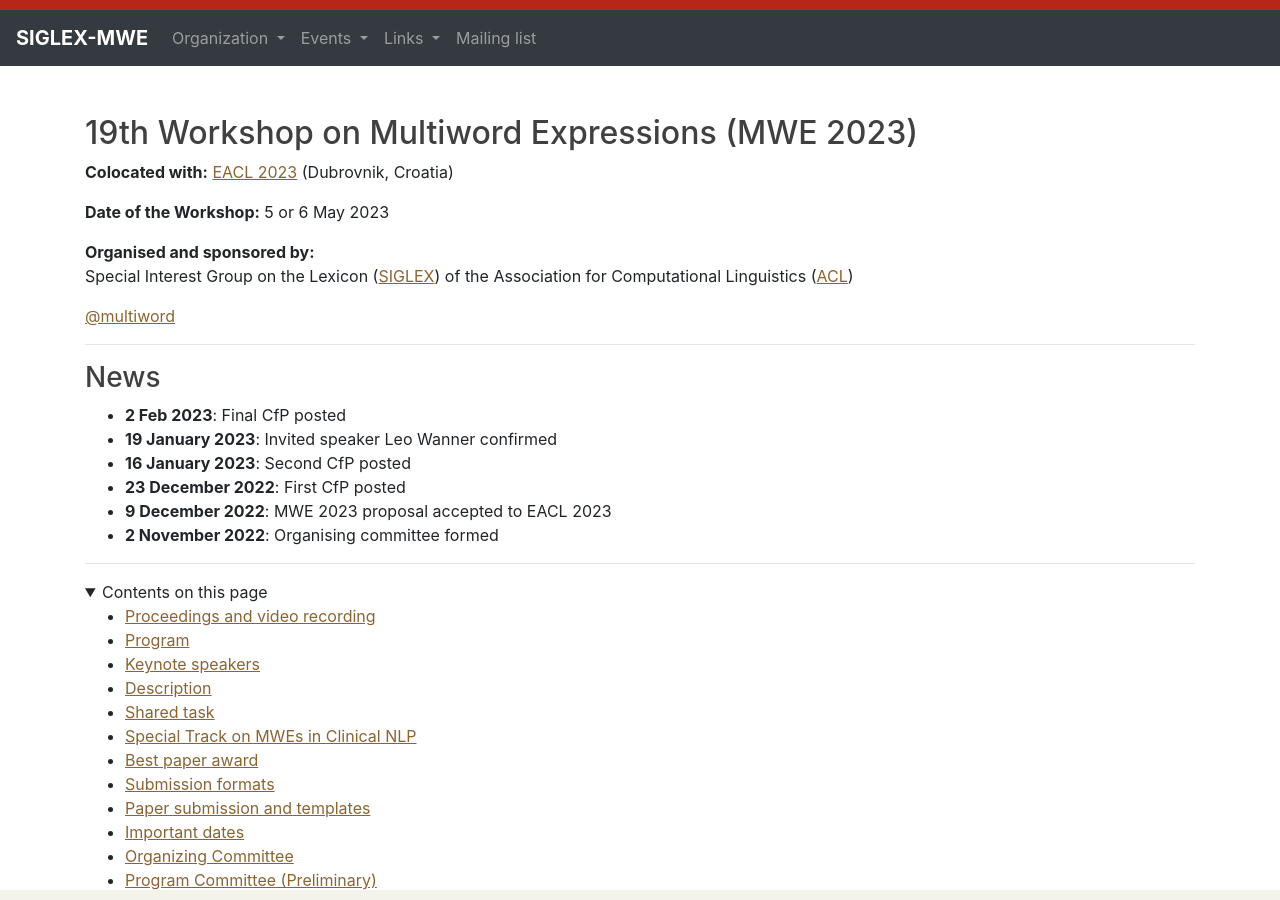
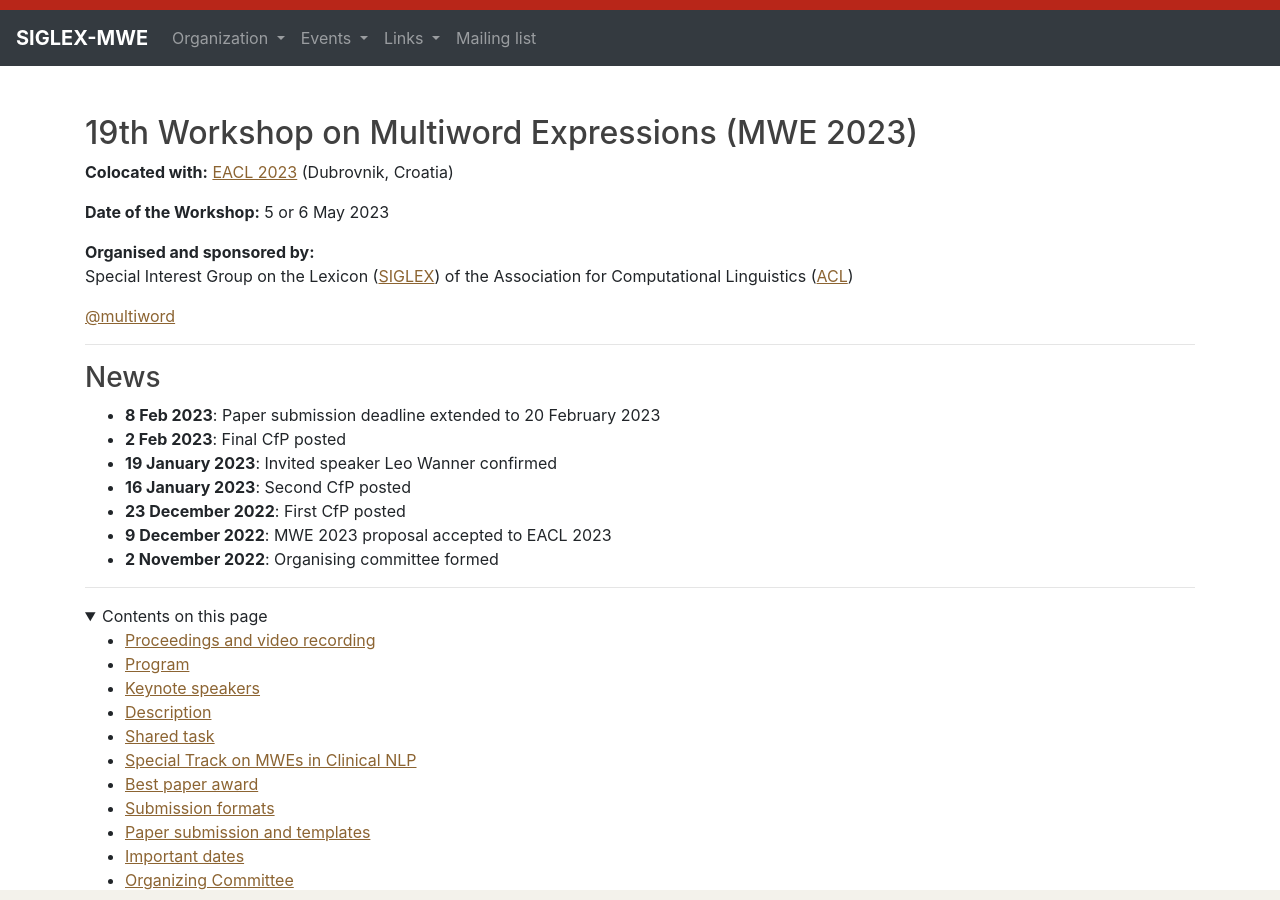
Before and after one commit to multiword/multiword.github.io, a Jekyll site: the page built from mwe2023/index.md, in a window 1280 px wide and 900 px high. Built offline with Jekyll 4.4.1, drawn with Linux system fonts in a browser that asks for light colours; comment, search, counter and statistics services are not loaded; some of the changed text lies outside the part shown.

Commit message:
Deadline extension

```diff
--- a/mwe2023/index.md
+++ b/mwe2023/index.md
@@ -30,6 +30,7 @@
 * **December 21, 2021**: First CFP posted.
 * **December 9, 2021**: MWE-2022 proposal accepted at LREC 2022.
 -->
+* **8 Feb 2023**: Paper submission deadline extended to 20 February 2023
 * **2 Feb 2023**: Final CfP posted
 * **19 January 2023**: Invited speaker Leo Wanner confirmed
 * **16 January 2023**: Second CfP posted
@@ -163,13 +164,13 @@
 
 ### <a name="dates"> Important dates </a>
 
-| What                       | When             |
-| -------------------------- | ---------------- |
-| Paper submission deadline  | 13 February 2023 |
-| ARR commitment deadline    | 6 March 2023     |
-| Notification of acceptance | 13 March 2023    |
-| Camera-ready papers due    | 27 March 2023    |
-| Workshop                   | 5 or 6 May 2023  |
+| What                       | When                       |
+| -------------------------- | ----------------           |
+| Paper submission deadline  | <s>13</s> 20 February 2023 |
+| ARR commitment deadline    | 6 March 2023               |
+| Notification of acceptance | 13 March 2023              |
+| Camera-ready papers due    | 27 March 2023              |
+| Workshop                   | 5 or 6 May 2023            |
 
 All deadlines are at 23:59 UTC-12 (Anywhere on Earth).
 
```
